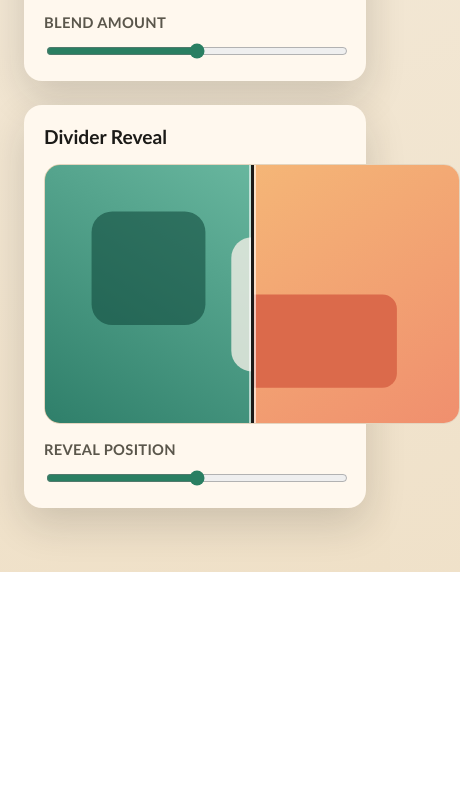
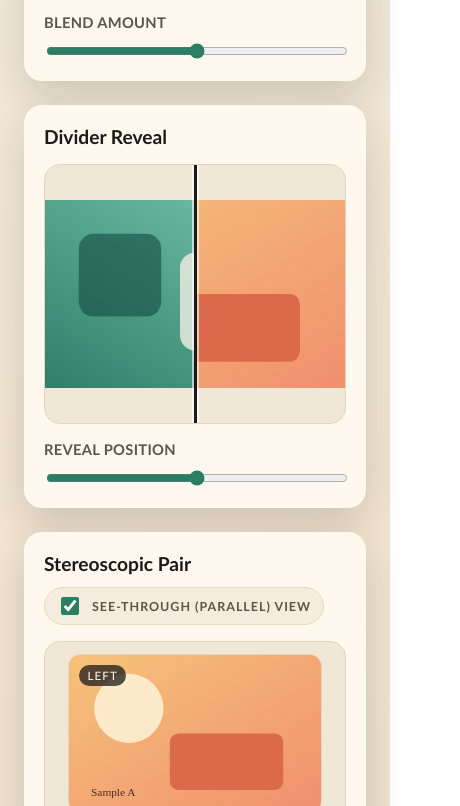
Before and after one commit to VibeCoder01/comparopic, a plain HTML site: page index.html in a window 390 px wide. Shown: the part 1194-2000 px from the top of the page, 460 px wide, since content can reach past the window. Before the commit the page ends 1766 px from the top, so only its background shows below. Drawn offline with Linux system fonts and the light colour scheme.

Commit message:
Add files via upload

```diff
--- a/index.html
+++ b/index.html
@@ -161,17 +161,8 @@
     .viewer img {
       width: 100%;
       height: 100%;
-      object-fit: cover;
+      object-fit: contain;
       display: block;
-    }
-
-    .instant-display {
-      aspect-ratio: 16 / 10;
-    }
-
-    .fade-display,
-    .wipe-display {
-      aspect-ratio: 16 / 10;
     }
 
     .fade-layer,
@@ -213,6 +204,27 @@
       gap: 10px;
     }
 
+    .toggle-row {
+      display: inline-flex;
+      align-items: center;
+      gap: 10px;
+      background: #f6ecdd;
+      border-radius: 999px;
+      padding: 6px 12px;
+      border: 1px solid #ead9c3;
+      font-size: 0.78rem;
+      text-transform: uppercase;
+      letter-spacing: 0.08em;
+      color: var(--muted);
+      font-weight: 600;
+    }
+
+    .toggle-row input {
+      width: 18px;
+      height: 18px;
+      accent-color: var(--accent-2);
+    }
+
     input[type="range"] {
       width: 100%;
       accent-color: var(--accent-2);
@@ -224,10 +236,49 @@
       margin: 0;
     }
 
+    .stereo-display {
+      display: grid;
+      grid-template-columns: repeat(2, minmax(0, 1fr));
+      gap: 12px;
+      padding: 12px;
+    }
+
+    .stereo-pane {
+      position: relative;
+      border-radius: 12px;
+      overflow: hidden;
+      background: #f1e7d7;
+      border: 1px solid #e4d5bf;
+    }
+
+    .stereo-pane img {
+      width: 100%;
+      height: 100%;
+      object-fit: contain;
+      display: block;
+    }
+
+    .stereo-label {
+      position: absolute;
+      top: 10px;
+      left: 10px;
+      background: rgba(27, 26, 23, 0.75);
+      color: #fff;
+      font-size: 0.72rem;
+      letter-spacing: 0.1em;
+      padding: 4px 8px;
+      border-radius: 999px;
+      text-transform: uppercase;
+    }
+
     @media (max-width: 720px) {
       .view-head {
         flex-direction: column;
         align-items: flex-start;
+      }
+
+      .stereo-display {
+        grid-template-columns: 1fr;
       }
     }
   </style>
@@ -294,6 +345,27 @@
           <input id="wipeSlider" type="range" min="0" max="100" value="50" />
         </div>
       </article>
+
+      <article class="view-card">
+        <div class="view-head">
+          <h2 class="view-title">Stereoscopic Pair</h2>
+          <label class="toggle-row" for="stereoToggle">
+            <input id="stereoToggle" type="checkbox" checked />
+            See-through (parallel) view
+          </label>
+        </div>
+        <div class="viewer stereo-display" id="stereoViewer">
+          <div class="stereo-pane">
+            <span class="stereo-label">Left</span>
+            <img class="stereo-left" alt="Stereo left view" />
+          </div>
+          <div class="stereo-pane">
+            <span class="stereo-label">Right</span>
+            <img class="stereo-right" alt="Stereo right view" />
+          </div>
+        </div>
+        <p class="hint">Toggle to swap left/right for eye-cross-over viewing.</p>
+      </article>
     </section>
   </div>
 
@@ -340,15 +412,57 @@
     const instantImg = document.querySelector(".instant-img");
     const photoAImgs = document.querySelectorAll(".photo-a");
     const photoBImgs = document.querySelectorAll(".photo-b");
+    const stereoLeft = document.querySelector(".stereo-left");
+    const stereoRight = document.querySelector(".stereo-right");
+    const stereoToggle = document.getElementById("stereoToggle");
+    const instantViewer = document.querySelector(".instant-display");
+    const fadeViewer = document.querySelector(".fade-display");
+    const wipeViewer = document.getElementById("wipeViewer");
+    const fadeA = fadeViewer.querySelector(".photo-a");
+    const fadeB = fadeViewer.querySelector(".photo-b");
+    const wipeA = wipeViewer.querySelector(".photo-a");
+    const wipeB = wipeViewer.querySelector(".photo-b");
+    const stereoPanes = document.querySelectorAll(".stereo-pane");
 
     let currentA = defaultA;
     let currentB = defaultB;
     let showingA = true;
 
+    const updateStereo = () => {
+      const seeThrough = stereoToggle.checked;
+      stereoLeft.src = seeThrough ? currentA : currentB;
+      stereoRight.src = seeThrough ? currentB : currentA;
+    };
+
+    const ratioFrom = (...images) => {
+      const ratios = images
+        .filter((img) => img && img.naturalWidth && img.naturalHeight)
+        .map((img) => img.naturalWidth / img.naturalHeight);
+      if (!ratios.length) return null;
+      return Math.min(...ratios);
+    };
+
+    const setViewerHeight = (viewer, ratio) => {
+      if (!viewer || !ratio) return;
+      const width = viewer.clientWidth;
+      if (!width) return;
+      viewer.style.height = `${Math.round(width / ratio)}px`;
+    };
+
+    const resizeViewers = () => {
+      setViewerHeight(instantViewer, ratioFrom(instantImg));
+      setViewerHeight(fadeViewer, ratioFrom(fadeA, fadeB));
+      setViewerHeight(wipeViewer, ratioFrom(wipeA, wipeB));
+      const stereoRatio = ratioFrom(stereoLeft, stereoRight);
+      stereoPanes.forEach((pane) => setViewerHeight(pane, stereoRatio));
+    };
+
     const updateAllImages = () => {
       photoAImgs.forEach((img) => (img.src = currentA));
       photoBImgs.forEach((img) => (img.src = currentB));
       instantImg.src = showingA ? currentA : currentB;
+      updateStereo();
+      resizeViewers();
     };
 
     const loadImage = (file, target) => {
@@ -364,13 +478,14 @@
 
     photoInputs.a.addEventListener("change", (event) => loadImage(event.target.files[0], "a"));
     photoInputs.b.addEventListener("change", (event) => loadImage(event.target.files[0], "b"));
+    stereoToggle.addEventListener("change", updateStereo);
 
     const flipButton = document.getElementById("flipButton");
-    const instantViewer = document.querySelector(".instant-display");
     const toggleInstant = () => {
       showingA = !showingA;
       instantImg.src = showingA ? currentA : currentB;
       flipButton.textContent = showingA ? "Show Photo B" : "Show Photo A";
+      resizeViewers();
     };
     flipButton.addEventListener("click", toggleInstant);
     instantViewer.addEventListener("click", toggleInstant);
@@ -378,14 +493,42 @@
     const fadeSlider = document.getElementById("fadeSlider");
     const fadeLayerImg = document.querySelector(".fade-layer .photo-b");
     const updateFade = (value) => {
-      fadeLayerImg.style.opacity = (value / 100).toFixed(2);
+      const percent = Number(value);
+      fadeLayerImg.style.opacity = (percent / 100).toFixed(2);
+      fadeSlider.value = percent;
     };
     fadeSlider.addEventListener("input", (event) => updateFade(event.target.value));
+
+    const updateFadeFromPointer = (event) => {
+      const bounds = fadeViewer.getBoundingClientRect();
+      const clientX = event.touches ? event.touches[0].clientX : event.clientX;
+      const raw = ((clientX - bounds.left) / bounds.width) * 100;
+      const percent = Math.min(100, Math.max(0, raw));
+      updateFade(percent);
+    };
+    let fadeDragging = false;
+    const startFadeDrag = (event) => {
+      fadeDragging = true;
+      updateFadeFromPointer(event);
+    };
+    const moveFadeDrag = (event) => {
+      if (!fadeDragging) return;
+      updateFadeFromPointer(event);
+    };
+    const stopFadeDrag = () => {
+      fadeDragging = false;
+    };
+    fadeViewer.addEventListener("mousedown", startFadeDrag);
+    fadeViewer.addEventListener("touchstart", startFadeDrag, { passive: true });
+    window.addEventListener("mousemove", moveFadeDrag);
+    window.addEventListener("touchmove", moveFadeDrag, { passive: true });
+    window.addEventListener("mouseup", stopFadeDrag);
+    window.addEventListener("touchend", stopFadeDrag);
+    window.addEventListener("touchcancel", stopFadeDrag);
 
     const wipeSlider = document.getElementById("wipeSlider");
     const wipeLayer = document.getElementById("wipeLayer");
     const divider = document.getElementById("divider");
-    const wipeViewer = document.getElementById("wipeViewer");
     const updateWipe = (value) => {
       const percent = Number(value);
       const clipRight = 100 - percent;
@@ -420,6 +563,11 @@
     window.addEventListener("mouseup", stopDrag);
     window.addEventListener("touchend", stopDrag);
     window.addEventListener("touchcancel", stopDrag);
+    window.addEventListener("resize", resizeViewers);
+
+    [instantImg, fadeA, fadeB, wipeA, wipeB, stereoLeft, stereoRight].forEach((img) => {
+      img.addEventListener("load", resizeViewers);
+    });
 
     updateAllImages();
     updateFade(fadeSlider.value);
```
Also changed, not shown: 1 other file.
